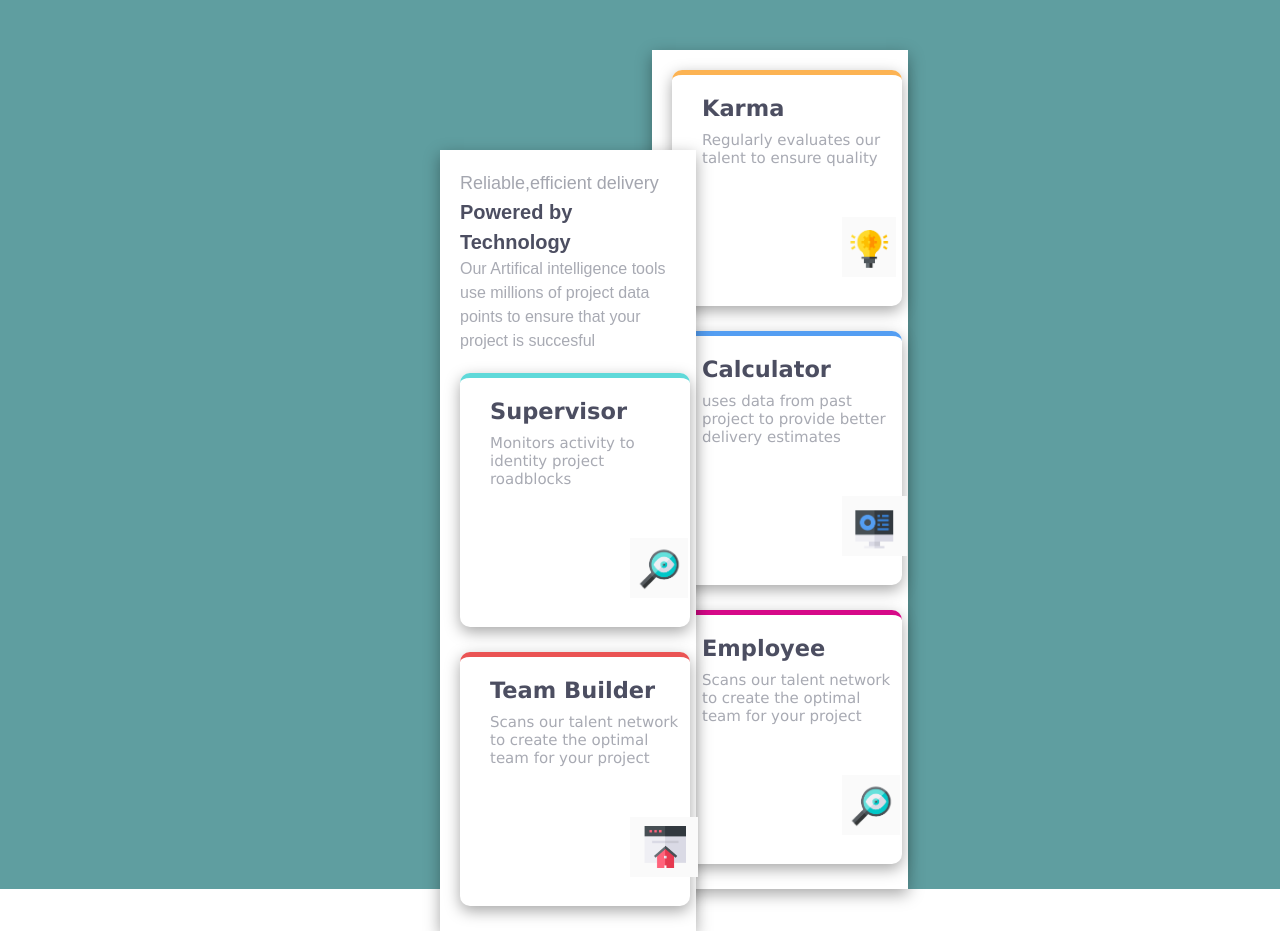
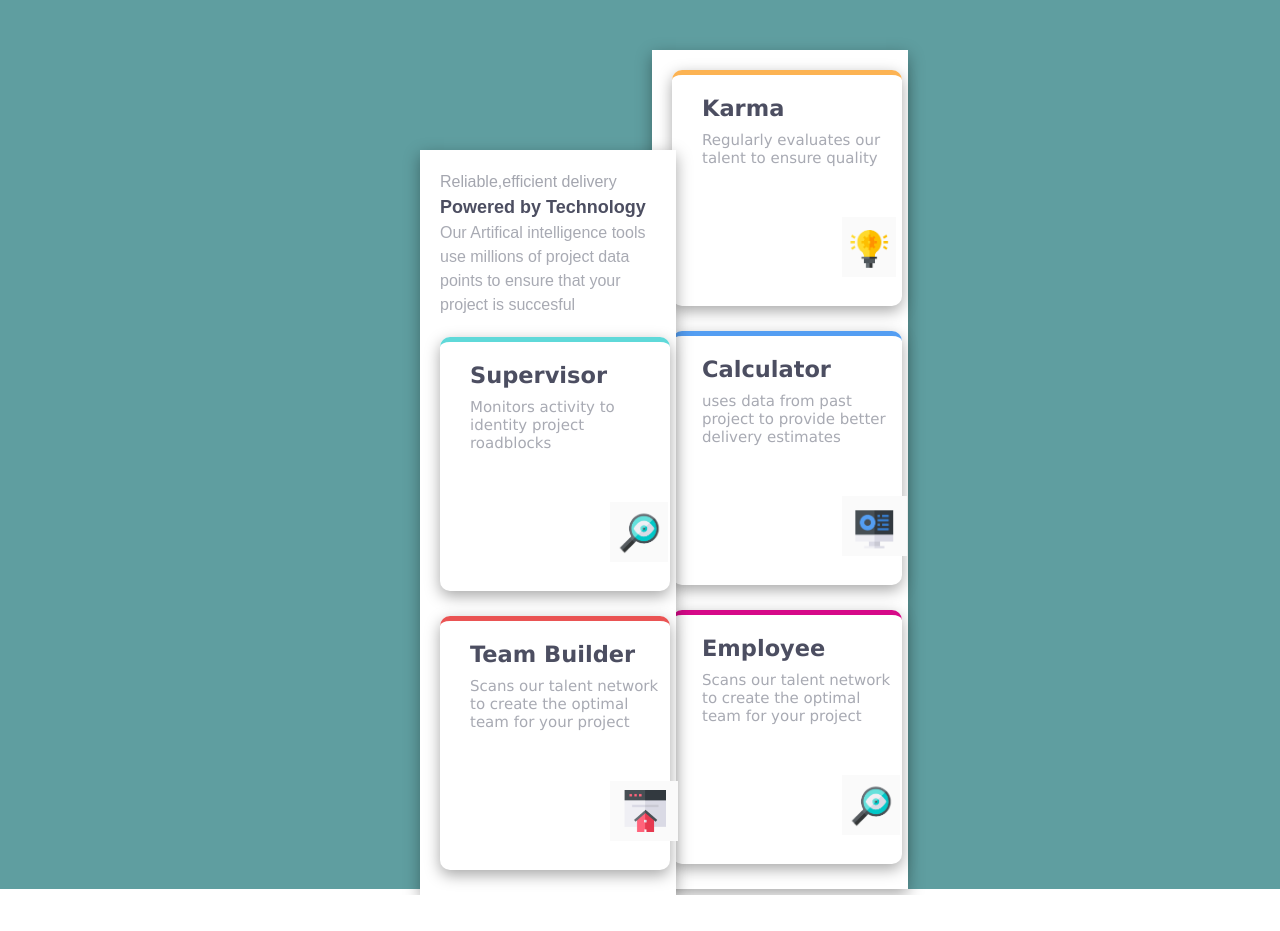
Before and after one commit to Sakthisundarraj/Sakthisundarraj.github.io, a plain HTML site: page index.html in a window 1280 px wide. After the commit the page ends 895 px from the top, so only its background shows below. Drawn offline with Linux system fonts and the light colour scheme.

Commit message:
Update style.css

```diff
--- a/style.css
+++ b/style.css
@@ -15,7 +15,7 @@ justify-content: center;
     width: 20%;
     background-color:white;
     position: absolute;
-    left: 440px;
+    left: 420px;
     top: 150px;
     box-shadow: rgba(0, 0, 0, 0.35) 0px 5px 15px;
 }
@@ -39,14 +39,14 @@ justify-content: center;
     color:rgb(168,170,179);
 }
 .header h1{
-    font-size: 18px;
+    font-size: 16px;
     font-family: "Poppins", sans-serif;
     font-weight: 200;
     font-style: normal;
     color:rgb(164,166,175);
 }
 .header h3{
-    font-size: 20px;
+    font-size: 18px;
     font-weight: 700;
     font-family:"Poppins", sans-serif ;
     color: rgb(76,78,97);
```
